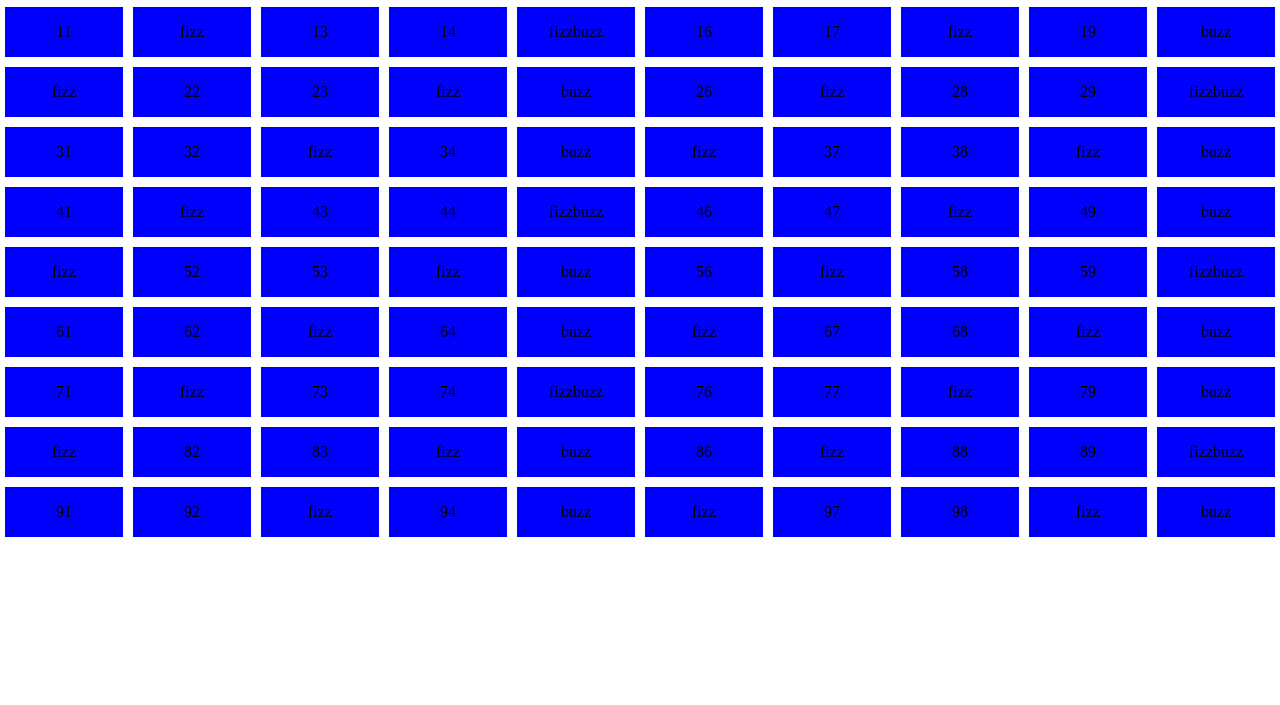
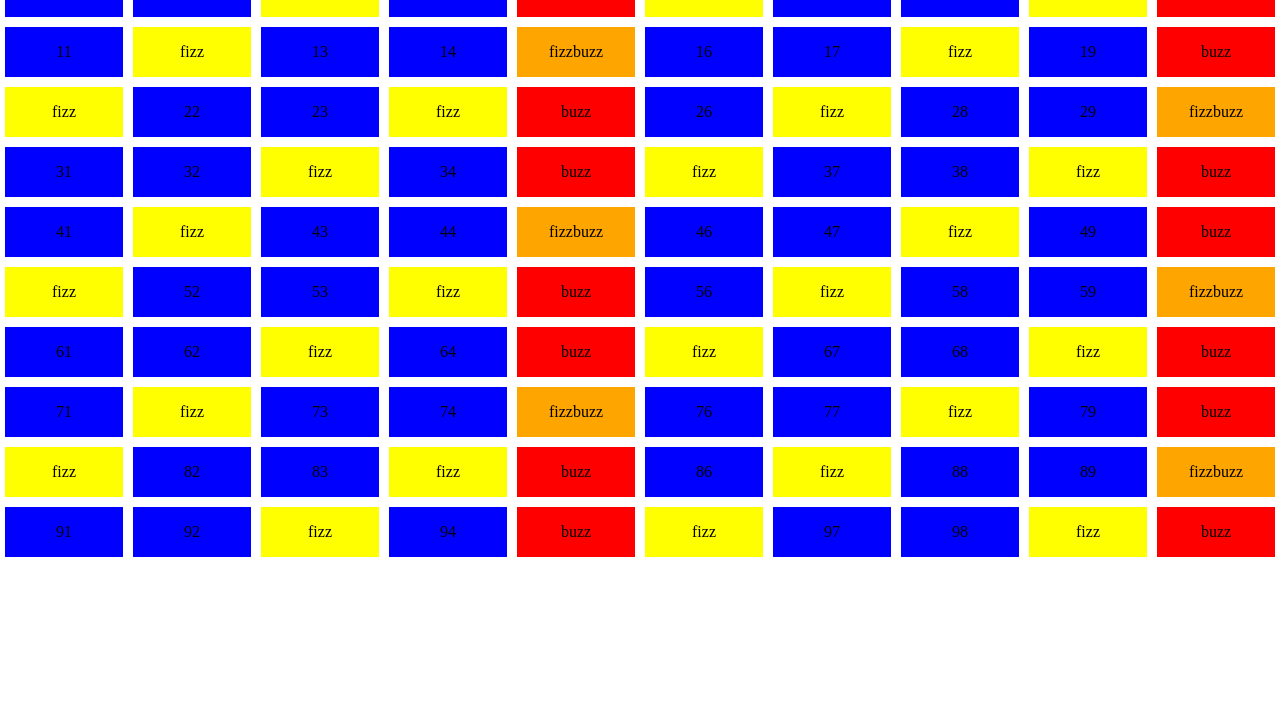
Before and after one commit to Bufal8/js-fizzbuzz, a plain HTML site: page index.html in a window 1280 px wide. Shown: the part 95-800 px from the top of the page. Drawn offline with Linux system fonts and the light colour scheme.

Commit message:
modifiche estetiche

```diff
--- a/css/style.css
+++ b/css/style.css
@@ -20,3 +20,41 @@
     margin: 5px;
 
 }
+
+h1{
+    text-align: center;
+    margin: 10px;
+}
+
+.fizzbuzz{
+    background-color: orange;
+    width: calc(10% - 10px);
+    height: 50px;
+    padding: 5px;
+    display: flex;
+    justify-content: center;
+    align-items: center;
+    margin: 5px;
+}
+
+.fizz{
+    background-color: yellow;
+    width: calc(10% - 10px);
+    height: 50px;
+    padding: 5px;
+    display: flex;
+    justify-content: center;
+    align-items: center;
+    margin: 5px;
+}
+
+.buzz{
+    background-color: red;
+    width: calc(10% - 10px);
+    height: 50px;
+    padding: 5px;
+    display: flex;
+    justify-content: center;
+    align-items: center;
+    margin: 5px;
+}
--- a/main.js
+++ b/main.js
@@ -11,7 +11,7 @@ for(let i = 1; i <= 100; i++){
 
 
     // aggiungere classe ad ogni span
-    quadrato.classList.add('square')
+    // quadrato.classList.add('square')
 
 
     // inserire il valore all'interno dell'elemento creato
@@ -20,18 +20,22 @@ for(let i = 1; i <= 100; i++){
     // se l'elemento è divisibile sia per 3 che per 5
     if(i % 15 == 0){
         quadrato.append("fizzbuzz")
+        quadrato.classList.add("fizzbuzz")
     }
     // se l'elemento è divisibile per tre
     else if(i % 3 == 0){
         quadrato.append(`fizz`)
+        quadrato.classList.add('fizz')
     }
     // se l'elemento è divisibile per 5
     else if(i % 5 == 0){
         quadrato.append(`buzz`)
+        quadrato.classList.add('buzz')
     }
     // altrimenti scrivi il numero
     else{
-        quadrato.append(i);
+        quadrato.append(i)
+        quadrato.classList.add('square')
     }
 
 
```
